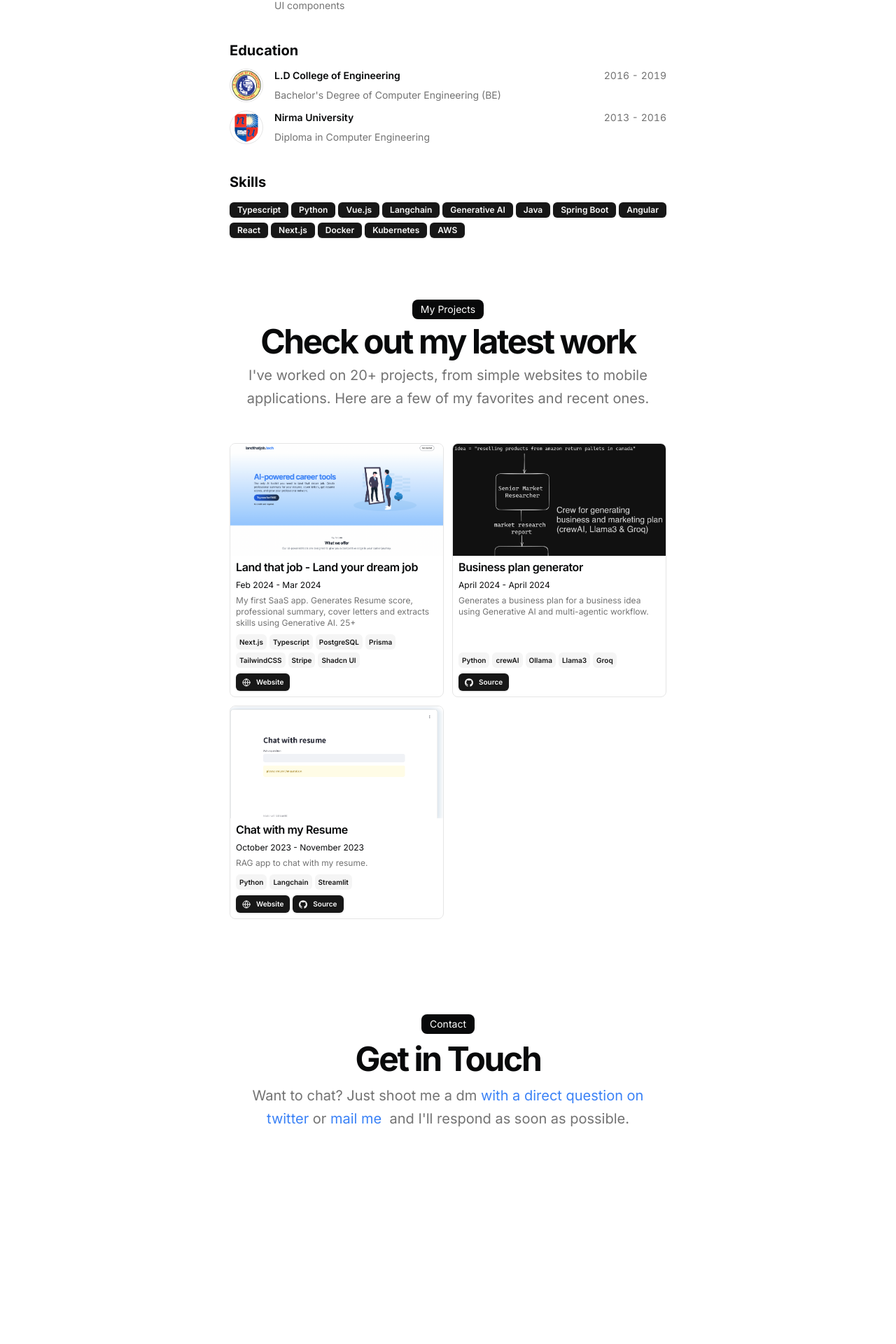
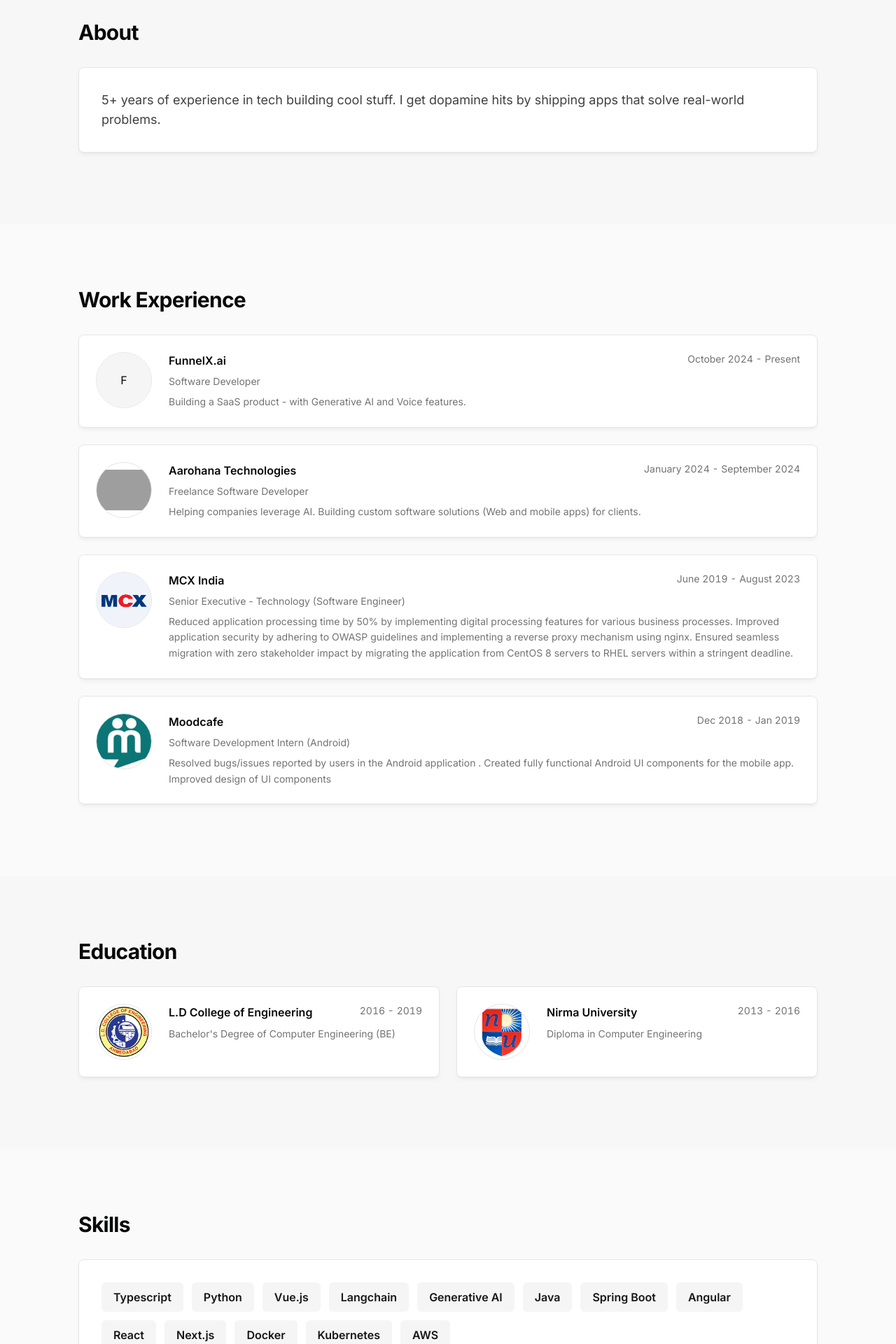
Before and after one commit to october7sveryown/portfolio-new, a Next.js app: page / in a window 1280 px wide. Shown: the part 814-2734 px from the top of the page at 70% size. Before the commit the page ends 2578 px from the top, so only its background shows below. Built offline with nearby package versions, Linux system fonts and the light colour scheme; grey boxes are pictures that could not be loaded.

Commit message:
UI Updates

```diff
--- a/src/app/globals.css
+++ b/src/app/globals.css
@@ -4,7 +4,7 @@
 
 @layer base {
     :root {
-      --background: 0 0% 100%;
+      --background: 0 0% 98%;
       --foreground: 210 11.1% 3.53%;
 
       --card: 0 0% 100%;
@@ -142,3 +142,57 @@
 code[data-line-numbers-max-digits="3"] > [data-line]::before {
   width: 3rem;
 }
+
+@layer components {
+  /* Container utilities for different section widths */
+  .container-sm {
+    @apply mx-auto w-full max-w-3xl px-6 sm:px-8;
+  }
+
+  .container-md {
+    @apply mx-auto w-full max-w-5xl px-6 sm:px-8 lg:px-12;
+  }
+
+  .container-lg {
+    @apply mx-auto w-full max-w-6xl px-6 sm:px-8 lg:px-12;
+  }
+
+  .container-xl {
+    @apply mx-auto w-full max-w-7xl px-6 sm:px-8 lg:px-12;
+  }
+
+  /* Section spacing */
+  .section-spacing {
+    @apply py-16 sm:py-20 lg:py-24;
+  }
+
+  /* Refined shadows for minimal design */
+  .shadow-subtle {
+    box-shadow: 0 1px 3px 0 rgb(0 0 0 / 0.05), 0 1px 2px -1px rgb(0 0 0 / 0.05);
+  }
+
+  .shadow-refined {
+    box-shadow: 0 4px 6px -1px rgb(0 0 0 / 0.05), 0 2px 4px -2px rgb(0 0 0 / 0.05);
+  }
+
+  .shadow-elevated {
+    box-shadow: 0 10px 15px -3px rgb(0 0 0 / 0.05), 0 4px 6px -4px rgb(0 0 0 / 0.05);
+  }
+}
+
+/* Smooth scroll behavior */
+html {
+  scroll-behavior: smooth;
+}
+
+/* Reduce motion for accessibility */
+@media (prefers-reduced-motion: reduce) {
+  *,
+  *::before,
+  *::after {
+    animation-duration: 0.01ms !important;
+    animation-iteration-count: 1 !important;
+    transition-duration: 0.01ms !important;
+    scroll-behavior: auto !important;
+  }
+}
--- a/src/app/layout.tsx
+++ b/src/app/layout.tsx
@@ -57,7 +57,7 @@
     <html lang="en" suppressHydrationWarning>
       <body
         className={cn(
-          "min-h-screen bg-background font-sans antialiased max-w-2xl mx-auto py-12 sm:py-24 px-6",
+          "min-h-screen bg-background font-sans antialiased",
           fontSans.variable
         )}
       >
--- a/src/app/page.tsx
+++ b/src/app/page.tsx
@@ -5,62 +5,78 @@
 import { ResumeCard } from "@/components/resume-card";
 import { Avatar, AvatarFallback, AvatarImage } from "@/components/ui/avatar";
 import { Badge } from "@/components/ui/badge";
+import { Card } from "@/components/ui/card";
 import { DATA } from "@/data/resume";
 import Link from "next/link";
 import Markdown from "react-markdown";
+import { MapPin } from "lucide-react";
 
 const BLUR_FADE_DELAY = 0.04;
 
 export default function Page() {
   return (
-    <main className="flex flex-col min-h-[100dvh] space-y-10">
-      <section id="hero">
-        <div className="mx-auto w-full max-w-2xl space-y-8">
-          <div className="gap-2 flex justify-between">
-            <div className="flex-col flex flex-1 space-y-1.5">
+    <main className="flex flex-col min-h-[100dvh] space-y-0">
+      <section id="hero" className="section-spacing">
+        <div className="container-xl">
+          <div className="grid grid-cols-1 lg:grid-cols-2 gap-8 lg:gap-12 items-center min-h-[70vh]">
+            {/* Avatar - Shows first on mobile, second on desktop */}
+            <BlurFade delay={BLUR_FADE_DELAY} className="flex justify-center lg:justify-end lg:order-2">
+              <Avatar className="size-40 sm:size-48 lg:size-56 xl:size-64 border-2 shadow-elevated">
+                <AvatarImage alt={DATA.name} src={DATA.avatarUrl} />
+                <AvatarFallback className="text-4xl">{DATA.initials}</AvatarFallback>
+              </Avatar>
+            </BlurFade>
+
+            {/* Text Content - Shows second on mobile, first on desktop */}
+            <div className="flex flex-col space-y-6 lg:space-y-8 lg:order-1">
               <BlurFadeText
                 delay={BLUR_FADE_DELAY}
-                className="text-3xl font-bold tracking-tighter sm:text-5xl xl:text-6xl/none"
+                className="text-4xl font-bold tracking-tight sm:text-5xl lg:text-6xl xl:text-7xl"
                 yOffset={8}
                 text={`Hi, I'm ${DATA.name.split(" ")[0]} 👋`}
               />
               <BlurFadeText
-                className="max-w-[600px] md:text-xl"
-                delay={BLUR_FADE_DELAY}
+                className="text-lg text-muted-foreground sm:text-xl lg:text-2xl max-w-2xl"
+                delay={BLUR_FADE_DELAY * 1.5}
                 text={DATA.description}
               />
+              <BlurFade delay={BLUR_FADE_DELAY * 2}>
+                <div className="flex items-center gap-2 text-sm text-muted-foreground">
+                  <MapPin className="w-4 h-4" />
+                  <span>{DATA.location}</span>
                 </div>
-            <BlurFade delay={BLUR_FADE_DELAY}>
-              <Avatar className="size-28 border">
-                <AvatarImage alt={DATA.name} src={DATA.avatarUrl} />
-                <AvatarFallback>{DATA.initials}</AvatarFallback>
-              </Avatar>
               </BlurFade>
             </div>
           </div>
+        </div>
       </section>
-      <section id="about">
+      <section id="about" className="section-spacing bg-muted/50">
+        <div className="container-lg">
           <BlurFade delay={BLUR_FADE_DELAY * 3}>
-          <h2 className="text-xl font-bold">About</h2>
+            <h2 className="text-3xl font-bold tracking-tight mb-8">About</h2>
           </BlurFade>
           <BlurFade delay={BLUR_FADE_DELAY * 4}>
-          <Markdown className="prose max-w-full text-pretty font-sans text-sm text-muted-foreground dark:prose-invert">
+            <Card className="p-6 sm:p-8 shadow-refined hover:shadow-elevated transition-shadow duration-300">
+              <Markdown className="prose prose-neutral dark:prose-invert max-w-none text-base sm:text-lg leading-relaxed">
                 {DATA.summary}
               </Markdown>
+            </Card>
           </BlurFade>
+        </div>
       </section>
-      <section id="work">
-        <div className="flex min-h-0 flex-col gap-y-3">
+      <section id="work" className="section-spacing">
+        <div className="container-lg">
           <BlurFade delay={BLUR_FADE_DELAY * 5}>
-            <h2 className="text-xl font-bold">Work Experience</h2>
+            <h2 className="text-3xl font-bold tracking-tight mb-8">Work Experience</h2>
           </BlurFade>
+          <div className="grid grid-cols-1 gap-6">
             {DATA.work.map((work, id) => (
               <BlurFade
                 key={work.company}
                 delay={BLUR_FADE_DELAY * 6 + id * 0.05}
               >
+                <Card className="p-6 shadow-refined hover:shadow-elevated transition-all duration-300 hover:-translate-y-0.5">
                   <ResumeCard
-                key={work.company}
                     logoUrl={work.logoUrl}
                     altText={work.company}
                     title={work.company}
@@ -70,22 +86,25 @@
                     period={`${work.start} - ${work.end ?? "Present"}`}
                     description={work.description}
                   />
+                </Card>
               </BlurFade>
             ))}
           </div>
+        </div>
       </section>
-      <section id="education">
-        <div className="flex min-h-0 flex-col gap-y-3">
+      <section id="education" className="section-spacing bg-muted/50">
+        <div className="container-lg">
           <BlurFade delay={BLUR_FADE_DELAY * 7}>
-            <h2 className="text-xl font-bold">Education</h2>
+            <h2 className="text-3xl font-bold tracking-tight mb-8">Education</h2>
           </BlurFade>
+          <div className="grid grid-cols-1 md:grid-cols-2 gap-6">
             {DATA.education.map((education, id) => (
               <BlurFade
                 key={education.school}
                 delay={BLUR_FADE_DELAY * 8 + id * 0.05}
               >
+                <Card className="p-6 shadow-refined hover:shadow-elevated transition-all duration-300 hover:-translate-y-0.5">
                   <ResumeCard
-                key={education.school}
                     href={education.href}
                     logoUrl={education.logoUrl}
                     altText={education.school}
@@ -93,44 +112,52 @@
                     period={`${education.start} - ${education.end}`}
                     description={education.degree}
                   />
-            </BlurFade>
-          ))}
-        </div>
-      </section>
-      <section id="skills">
-        <div className="flex min-h-0 flex-col gap-y-3">
-          <BlurFade delay={BLUR_FADE_DELAY * 9}>
-            <h2 className="text-xl font-bold">Skills</h2>
-          </BlurFade>
-          <div className="flex flex-wrap gap-1">
-            {DATA.skills.map((skill, id) => (
-              <BlurFade key={skill} delay={BLUR_FADE_DELAY * 10 + id * 0.05}>
-                <Badge key={skill}>{skill}</Badge>
+                </Card>
               </BlurFade>
             ))}
           </div>
         </div>
       </section>
-      <section id="projects">
-        <div className="space-y-12 w-full py-12">
+      <section id="skills" className="section-spacing">
+        <div className="container-lg">
+          <BlurFade delay={BLUR_FADE_DELAY * 9}>
+            <h2 className="text-3xl font-bold tracking-tight mb-8">Skills</h2>
+          </BlurFade>
+          <BlurFade delay={BLUR_FADE_DELAY * 10}>
+            <Card className="p-6 sm:p-8 shadow-refined">
+              <div className="flex flex-wrap gap-2 sm:gap-3">
+                {DATA.skills.map((skill) => (
+                  <Badge
+                    key={skill}
+                    variant="secondary"
+                    className="text-sm sm:text-base px-3 py-1.5 sm:px-4 sm:py-2 hover:bg-primary hover:text-primary-foreground transition-colors cursor-default"
+                  >
+                    {skill}
+                  </Badge>
+                ))}
+              </div>
+            </Card>
+          </BlurFade>
+        </div>
+      </section>
+      <section id="projects" className="section-spacing bg-muted/50">
+        <div className="container-xl">
           <BlurFade delay={BLUR_FADE_DELAY * 11}>
-            <div className="flex flex-col items-center justify-center space-y-4 text-center">
-              <div className="space-y-2">
-                <div className="inline-block rounded-lg bg-foreground text-background px-3 py-1 text-sm">
+            <div className="flex flex-col items-center text-center space-y-4 mb-12">
+              <div className="inline-flex items-center rounded-full bg-primary text-primary-foreground px-4 py-1.5 text-sm font-medium">
                 My Projects
               </div>
-                <h2 className="text-3xl font-bold tracking-tighter sm:text-5xl">
+              <h2 className="text-3xl font-bold tracking-tight sm:text-4xl lg:text-5xl">
                 Check out my latest work
               </h2>
-                <p className="text-muted-foreground md:text-xl/relaxed lg:text-base/relaxed xl:text-xl/relaxed">
-                  I&apos;ve worked on 20+ projects, from simple
-                  websites to mobile applications. Here are a few of my
-                  favorites and recent ones.
+              <p className="text-muted-foreground text-base sm:text-lg max-w-2xl">
+                I&apos;ve worked on 20+ projects, from simple websites to mobile applications.
+                Here are a few of my favorites and recent ones.
               </p>
             </div>
-            </div>
           </BlurFade>
-          <div className="grid grid-cols-1 gap-3 sm:grid-cols-2 max-w-[800px] mx-auto">
+
+          <div className="grid grid-cols-1 md:grid-cols-2 lg:grid-cols-3 gap-6 lg:gap-8">
             {DATA.projects.map((project, id) => (
               <BlurFade
                 key={project.title}
@@ -138,7 +165,6 @@
               >
                 <ProjectCard
                   href={project.href}
-                  key={project.title}
                   title={project.title}
                   description={project.description}
                   dates={project.dates}
@@ -146,6 +172,7 @@
                   image={project.image}
                   video={project.video}
                   links={project.links}
+                  className="h-full shadow-refined hover:shadow-elevated transition-all duration-300 hover:-translate-y-1"
                 />
               </BlurFade>
             ))}
@@ -153,34 +180,36 @@
         </div>
       </section>
 
-      <section id="contact">
-        <div className="grid items-center justify-center gap-4 px-4 text-center md:px-6 w-full py-12">
+      <section id="contact" className="section-spacing">
+        <div className="container-md">
           <BlurFade delay={BLUR_FADE_DELAY * 16}>
-            <div className="space-y-3">
-              <div className="inline-block rounded-lg bg-foreground text-background px-3 py-1 text-sm">
+            <Card className="p-8 sm:p-12 text-center shadow-refined">
+              <div className="space-y-6">
+                <div className="inline-flex items-center rounded-full bg-primary text-primary-foreground px-4 py-1.5 text-sm font-medium">
                   Contact
                 </div>
-              <h2 className="text-3xl font-bold tracking-tighter sm:text-5xl">
+                <h2 className="text-3xl font-bold tracking-tight sm:text-4xl lg:text-5xl">
                   Get in Touch
                 </h2>
-              <p className="mx-auto max-w-[600px] text-muted-foreground md:text-xl/relaxed lg:text-base/relaxed xl:text-xl/relaxed">
+                <p className="mx-auto max-w-2xl text-muted-foreground text-base sm:text-lg leading-relaxed">
                   Want to chat? Just shoot me a dm{" "}
                   <Link
                     href={DATA.contact.social.X.url}
-                  className="text-blue-500 hover:underline"
+                    className="text-foreground underline underline-offset-4 hover:text-primary transition-colors"
                   >
                     with a direct question on twitter
-                </Link> or {" "}
-
+                  </Link>
+                  {" "}or{" "}
                   <Link
                     href="mailto:yashthaker.777@gmail.com"
-                  className="text-blue-500 hover:underline"
+                    className="text-foreground underline underline-offset-4 hover:text-primary transition-colors"
                   >
-                  mail me &nbsp;
+                    mail me
                   </Link>
-                and I&apos;ll respond as soon as possible.
+                  {" "}and I&apos;ll respond as soon as possible.
                 </p>
               </div>
+            </Card>
           </BlurFade>
         </div>
       </section>
--- a/src/components/project-card.tsx
+++ b/src/components/project-card.tsx
@@ -42,13 +42,14 @@
 }: Props) {
   return (
     <Card
-      className={
-        "flex flex-col overflow-hidden border hover:shadow-lg transition-all duration-300 ease-out h-full"
-      }
+      className={cn(
+        "flex flex-col overflow-hidden h-full",
+        className
+      )}
     >
       <Link
         href={href || "#"}
-        className={cn("block cursor-pointer", className)}
+        className="block cursor-pointer"
       >
         {video && (
           <video
@@ -57,35 +58,35 @@
             loop
             muted
             playsInline
-            className="pointer-events-none mx-auto h-40 w-full object-cover object-top" // needed because random black line at bottom of video
+            className="pointer-events-none mx-auto h-48 sm:h-56 lg:h-48 w-full object-cover object-top"
           />
         )}
         {image && (
           <Image
             src={image}
             alt={title}
-            className="h-40 w-full overflow-hidden object-cover object-top"
+            className="h-48 sm:h-56 lg:h-48 w-full overflow-hidden object-cover object-top"
           />
         )}
       </Link>
-      <CardHeader className="px-2">
+      <CardHeader className="px-4 sm:px-6">
         <div className="space-y-1">
-          <CardTitle className="mt-1 text-base">{title}</CardTitle>
-          <time className="font-sans text-xs">{dates}</time>
+          <CardTitle className="mt-1 text-base sm:text-lg">{title}</CardTitle>
+          <time className="font-sans text-xs text-muted-foreground">{dates}</time>
           <div className="hidden font-sans text-xs underline print:visible">
             {link?.replace("https://", "").replace("www.", "").replace("/", "")}
           </div>
-          <Markdown className="prose max-w-full text-pretty font-sans text-xs text-muted-foreground dark:prose-invert">
+          <Markdown className="prose max-w-full text-pretty font-sans text-xs sm:text-sm text-muted-foreground dark:prose-invert">
             {description}
           </Markdown>
         </div>
       </CardHeader>
-      <CardContent className="mt-auto flex flex-col px-2">
+      <CardContent className="mt-auto flex flex-col px-4 sm:px-6">
         {tags && tags.length > 0 && (
-          <div className="mt-2 flex flex-wrap gap-1">
+          <div className="flex flex-wrap gap-1.5">
             {tags?.map((tag) => (
               <Badge
-                className="px-1 py-0 text-[10px]"
+                className="px-2 py-0.5 text-[10px]"
                 variant="secondary"
                 key={tag}
               >
@@ -95,12 +96,12 @@
           </div>
         )}
       </CardContent>
-      <CardFooter className="px-2 pb-2">
+      <CardFooter className="px-4 sm:px-6 pb-4">
         {links && links.length > 0 && (
           <div className="flex flex-row flex-wrap items-start gap-1">
             {links?.map((link, idx) => (
               <Link href={link?.href} key={idx} target="_blank">
-                <Badge key={idx} className="flex gap-2 px-2 py-1 text-[10px]">
+                <Badge className="flex gap-2 px-2 py-1 text-[10px]">
                   {link.icon}
                   {link.type}
                 </Badge>
--- a/src/components/resume-card.tsx
+++ b/src/components/resume-card.tsx
@@ -26,10 +26,10 @@
   description,
 }: ResumeCardProps) => {
   return (
-    <Link href={href || "#"} className="block cursor-pointer">
-      <Card className="flex">
+    <Link href={href || "#"} className="block cursor-pointer group">
+      <div className="flex gap-4 lg:gap-6">
         <div className="flex-none">
-          <Avatar className="border size-12 m-auto bg-muted-background dark:bg-foreground">
+          <Avatar className="border size-16 lg:size-20 bg-muted-background dark:bg-foreground">
             <AvatarImage
               src={logoUrl}
               alt={altText}
@@ -38,13 +38,12 @@
             <AvatarFallback>{altText[0]}</AvatarFallback>
           </Avatar>
         </div>
-        <div className="flex-grow ml-4 items-center flex-col group">
-          <CardHeader>
-            <div className="flex items-center justify-between gap-x-2 text-base">
-              <h3 className="inline-flex items-center justify-center font-semibold leading-none text-xs sm:text-sm">
+        <div className="flex-grow flex-col min-w-0">
+          <div className="flex items-start justify-between gap-x-2 mb-2">
+            <h3 className="inline-flex items-center font-semibold leading-none text-sm sm:text-base">
               {title}
-                {badges && (
-                  <span className="inline-flex gap-x-1">
+              {badges && badges.length > 0 && (
+                <span className="inline-flex gap-x-1 ml-2">
                   {badges.map((badge, index) => (
                     <Badge
                       variant="secondary"
@@ -56,19 +55,16 @@
                   ))}
                 </span>
               )}
-                <ChevronRightIcon className="size-4 translate-x-0 transform opacity-0 transition-all duration-300 ease-out group-hover:translate-x-1 group-hover:opacity-100" />
+              <ChevronRightIcon className="size-4 ml-1 translate-x-0 transform opacity-0 transition-all duration-300 ease-out group-hover:translate-x-1 group-hover:opacity-100" />
             </h3>
-              <div className="text-xs sm:text-sm tabular-nums text-muted-foreground text-right">
+            <div className="text-sm tabular-nums text-muted-foreground text-right whitespace-nowrap">
               {period}
             </div>
           </div>
-            {subtitle && <div className="font-sans text-xs">{subtitle}</div>}
-          </CardHeader>
-          <CardContent className="mt-2 text-xs sm:text-sm">
-            {description}
-          </CardContent>
+          {subtitle && <div className="font-sans text-sm text-muted-foreground mb-2">{subtitle}</div>}
+          {description && <div className="text-sm text-muted-foreground leading-relaxed">{description}</div>}
         </div>
-      </Card>
+      </div>
     </Link>
   );
 };
--- a/src/components/ui/card.tsx
+++ b/src/components/ui/card.tsx
@@ -8,7 +8,7 @@
 >(({ className, ...props }, ref) => (
   <div
     ref={ref}
-    className={cn("rounded-lg bg-card text-card-foreground", className)}
+    className={cn("rounded-lg border bg-card text-card-foreground shadow-subtle", className)}
     {...props}
   />
 ));
```
Also changed, not shown: src/app/blog/[slug]/page.tsx (+7 -5 lines), src/app/blog/page.tsx (+21 -10 lines). Lines whose indentation alone changed are shown as unchanged.
